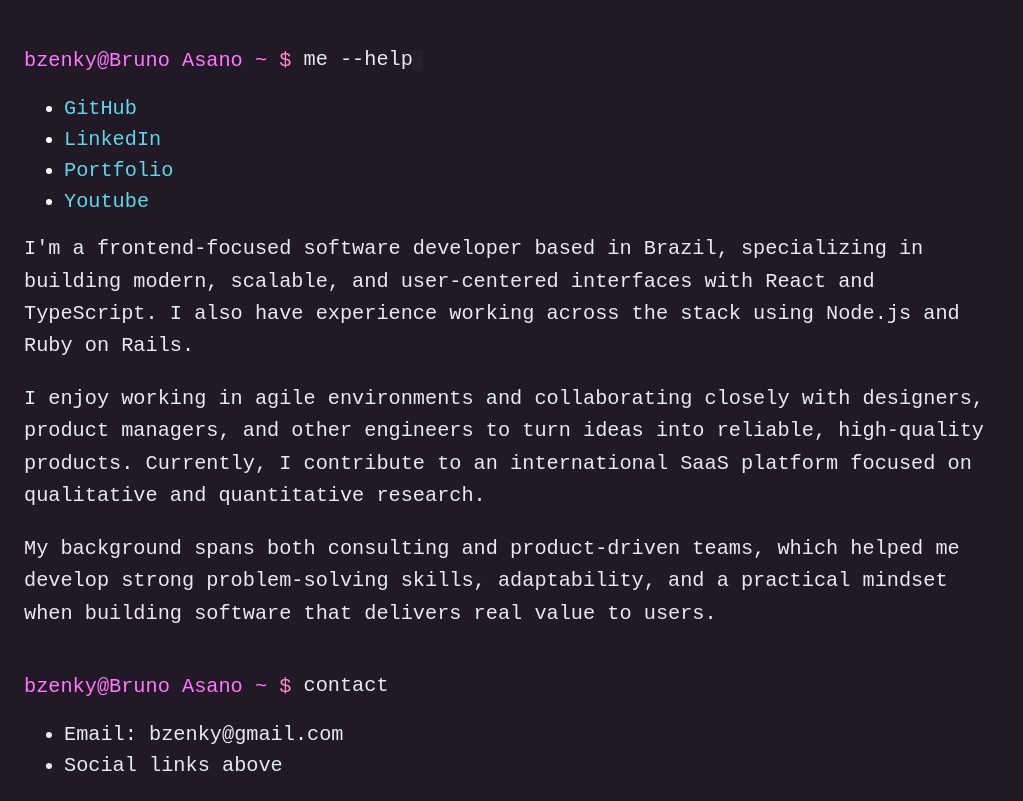
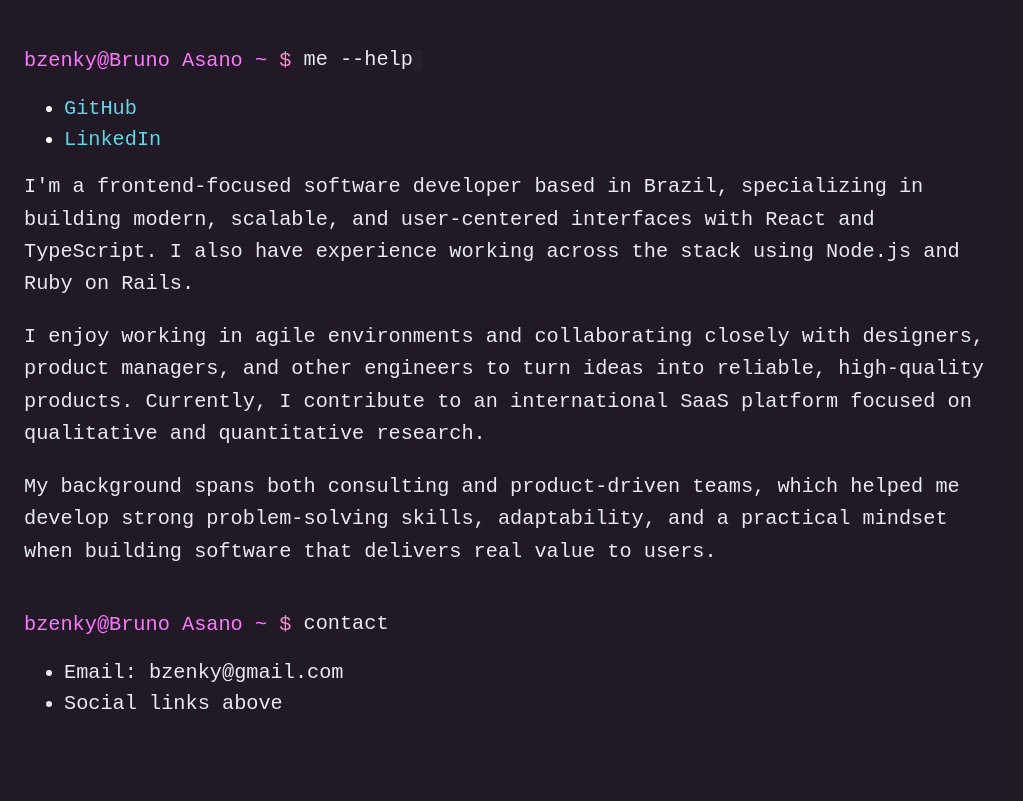
Before and after one commit to bzenky/bzenky.dev, an Astro site: page / in a window 1280 px wide. Shown: the whole page, without its empty margins (0-1023 px from the left). Built offline with nearby package versions, Linux system fonts and the light colour scheme; Astro itself is replaced by a stand-in of ours.

Commit message:
chore: comment portfolio and youtube links

```diff
--- a/src/components/SocialLinks.astro
+++ b/src/components/SocialLinks.astro
@@ -17,7 +17,7 @@
             LinkedIn
         </a>
     </li>
-  <li>
+    <!-- <li>
     <a
       href="https://www.portfolio.bzenky.dev"
       target="_blank"
@@ -25,16 +25,16 @@
     >
       Portfolio
     </a>
-  </li>
-  <li>
+  </li> -->
+    <!-- <li>
         <a
             href="https://www.youtube.com/@_zenky"
             target="_blank"
             rel="noopener noreferrer"
         >
-      Youtube
+            Youtube ()
         </a>
-  </li>
+    </li> -->
 </ul>
 
 <style>
```
Lines whose indentation alone changed are shown as unchanged.
